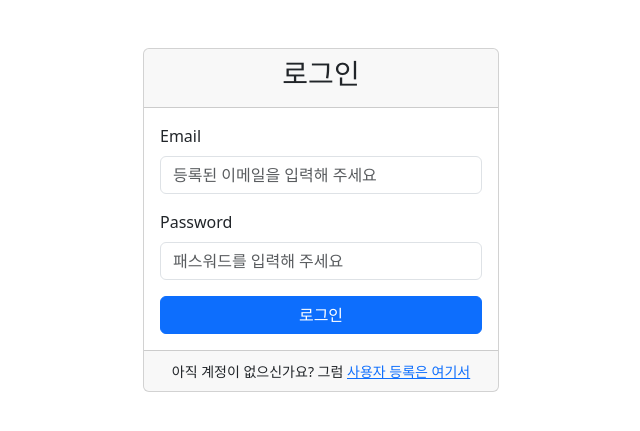
After one commit to wlsgur073/Blog-FastAPI-exam, a FastAPI app: template Blog/templates/login.html in a window 1280 px wide. The commit adds this page. Shown: the top 431 px of the page, without its empty margins (319-959 px from the left). Run offline with FastAPI, Linux system fonts and the light colour scheme; the template is opened without the code that fills it, so the values that code supplies are empty; parts of the project's set-up code (start-up, migrations or seed data) failed here and were passed over.

Commit message:
- `navbar.html`에 login 카테고리 추가 - `login`에 필요한 html 추가

```diff
--- a/Blog/templates/http_error.html
+++ b/Blog/templates/http_error.html
@@ -15,7 +15,7 @@
     <p class="mb-4">
         {{ detail }}
     </p>
-    <a href="/blogs" class="btn btn-primary btn-lg">블로그 Home으로 돌아가기</a>
+    <a href="/blogs" class="btn btn-primary btn-lg">Back to home</a>
 </div>
 
 <!-- Bootstrap JS and dependencies -->
--- a/Blog/templates/layout/navbar.html
+++ b/Blog/templates/layout/navbar.html
@@ -14,7 +14,7 @@
                     <a class="nav-link" href="/blogs/new">Create New</a>
                 </li>
                 <li class="nav-item">
-                    <a class="nav-link" href="#">Contact</a>
+                    <a class="nav-link" href="/auth/login">login</a>
                 </li>
             </ul>
         </div>
--- /dev/null
+++ b/Blog/templates/login.html
@@ -0,0 +1,44 @@
+<!DOCTYPE html>
+<html lang="en">
+<head>
+    <meta charset="UTF-8">
+    <meta name="viewport" content="width=device-width, initial-scale=1.0">
+    <title>로그인</title>
+    <!-- Bootstrap CSS -->
+    <link href="https://cdn.jsdelivr.net/npm/bootstrap@5.3.0/dist/css/bootstrap.min.css" rel="stylesheet">
+</head>
+<body>
+    <div class="container mt-5">
+        <div class="row justify-content-center">
+            <div class="col-md-4">
+                <div class="card">
+                    <div class="card-header text-center">
+                        <h3>로그인</h3>
+                    </div>
+                    <div class="card-body">
+                        <form action="/auth/login" method="POST">
+                            <div class="mb-3">
+                                <label for="email" class="form-label">Email</label>
+                                <input type="email" class="form-control" id="email" name="email" placeholder="등록된 이메일을 입력해 주세요">
+                            </div>
+                            <div class="mb-3">
+                                <label for="password" class="form-label">Password</label>
+                                <input type="password" class="form-control" id="password" name="password" placeholder="패스워드를 입력해 주세요">
+                            </div>
+                            <div class="d-grid">
+                                <button type="submit" class="btn btn-primary">로그인</button>
+                            </div>
+                        </form>
+                    </div>
+                    <div class="card-footer text-center">
+                        <small>아직 계정이 없으신가요? 그럼 <a href="/auth/register">사용자 등록은 여기서</a></small>
+                    </div>
+                </div>
+            </div>
+        </div>
+    </div>
+
+    <!-- Bootstrap JS and dependencies -->
+    <script src="https://cdn.jsdelivr.net/npm/bootstrap@5.3.0/dist/js/bootstrap.bundle.min.js"></script>
+</body>
+</html>
```
Also changed, not shown: Blog/templates/register_user.html (added, +47 -0 lines).
